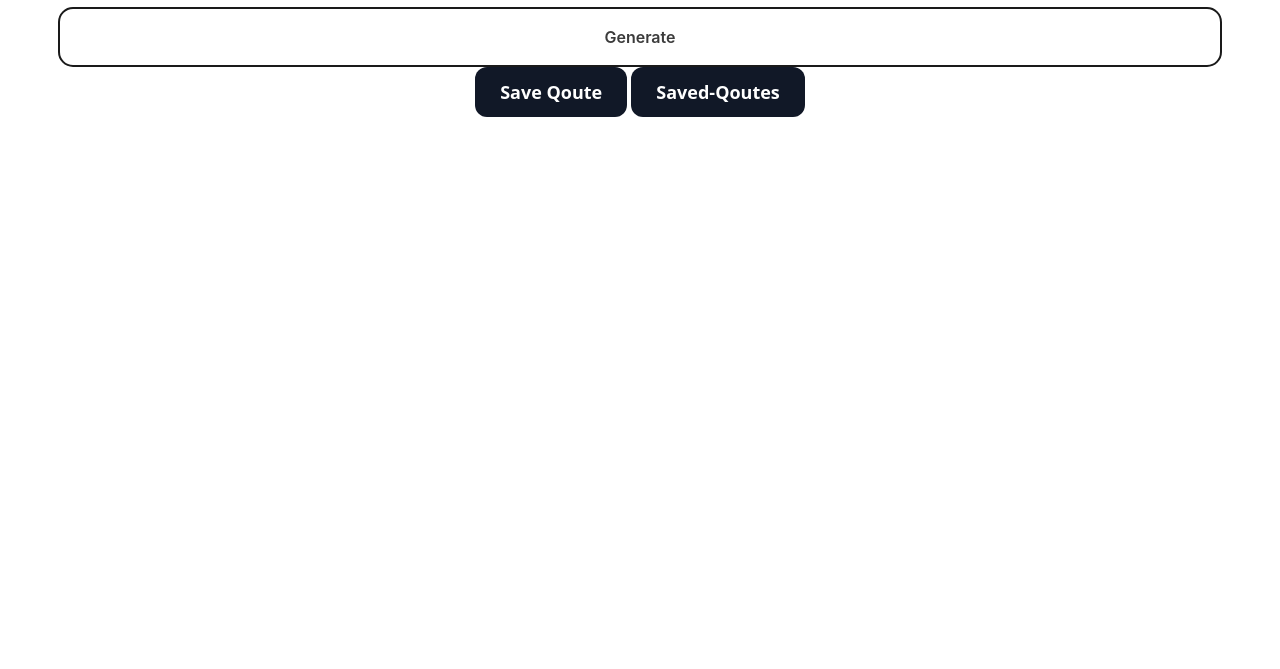
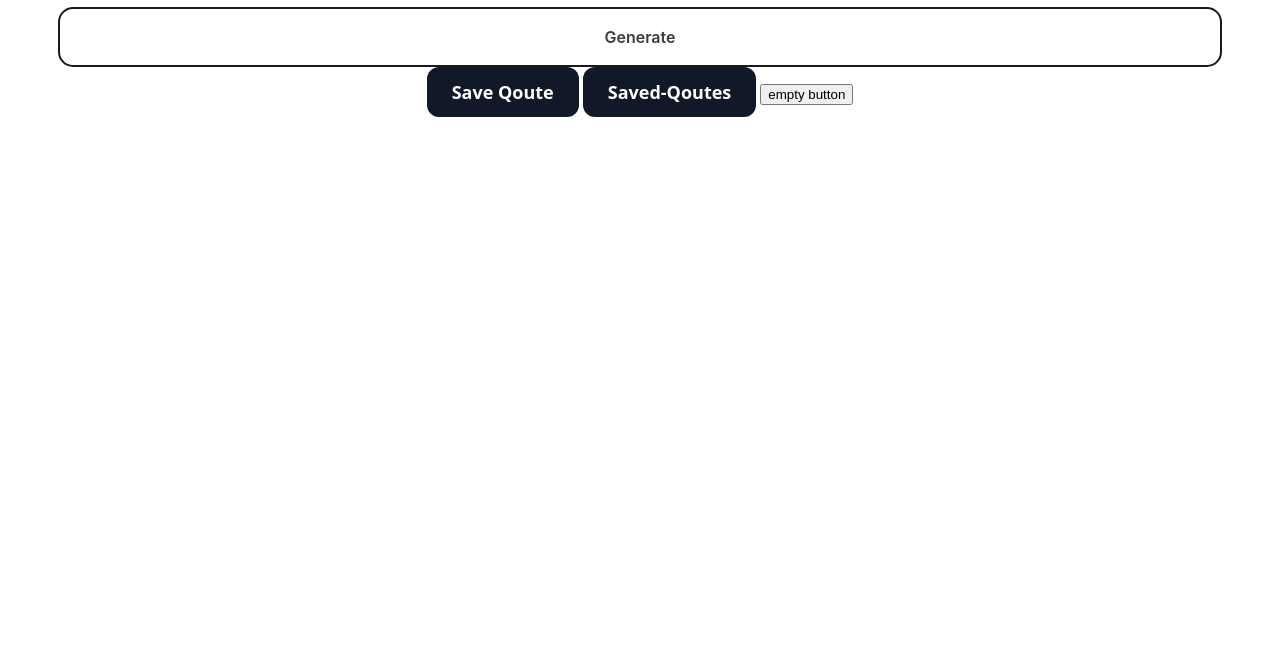
Before and after one commit to yashu2329/code-generator, a plain HTML site: page index.html in a window 1280 px wide. Shown: the part 131-800 px from the top of the page. Drawn offline with nearby package versions, Linux system fonts and the light colour scheme.

Commit message:
Add empty button to index.html

```diff
--- a/index.html
+++ b/index.html
@@ -15,6 +15,7 @@
     <button class="genbutton" id="myGenbtn" >Generate</button>
     <Button class = "save-qoute-Button" id="save-quote" >Save Qoute</Button>
     <Button class = "saved-qoutes-button" id="saved-quotes" >Saved-Qoutes</Button>
+    <button>empty button</button>
     <ul id="saved-quotes-list'"></ul>
 
     <div id="error-qoute"></div>
```
